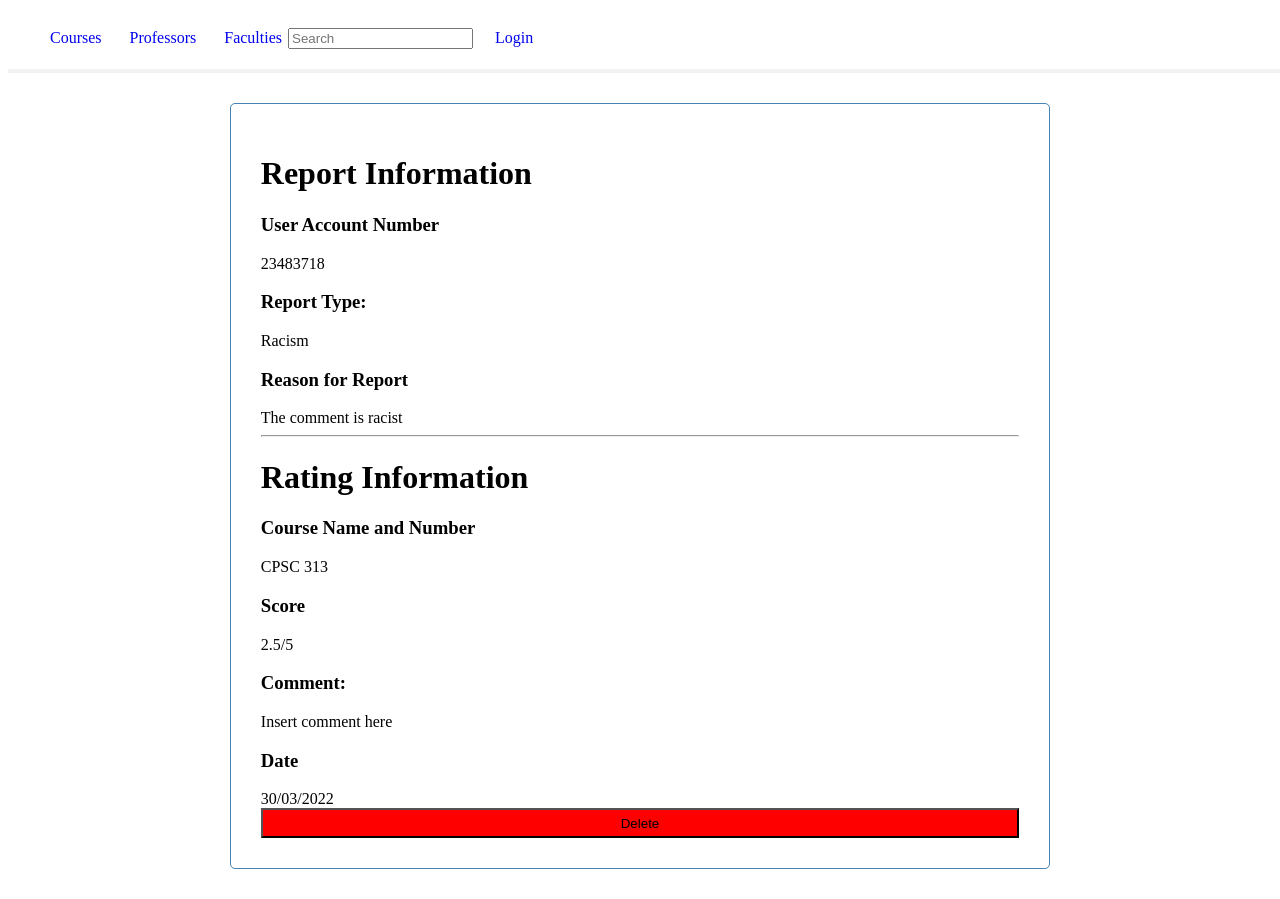
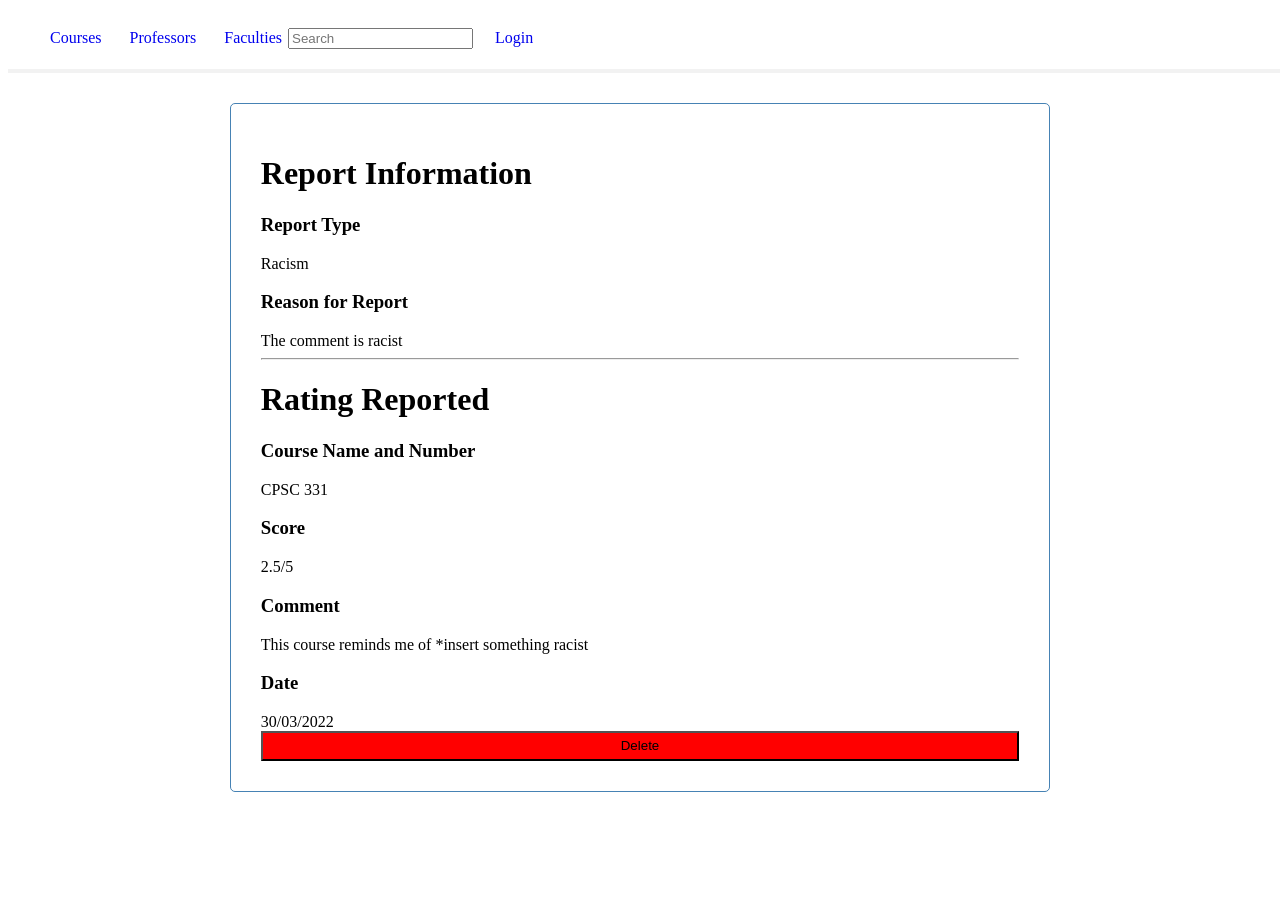
Before and after one commit to kayrux/University-Course-Helper, a React (Create React App) app in the folder client/: page /reports/1 in a window 1280 px wide. Shown: the top 899 px of the page. After the commit the page ends 822 px from the top, so only its background shows below. Built offline with nearby package versions, Linux system fonts and the light colour scheme.

Commit message:
Updated Report info page

```diff
--- a/client/src/pages/reportInfo/ReportInfo.js
+++ b/client/src/pages/reportInfo/ReportInfo.js
@@ -9,25 +9,23 @@ const ReportInfo = () => {
     return (
         <div className="display-container">
             <h1>Report Information</h1>
-            <h3>User Account Number</h3>
-            <p>23483718</p>
-            <h3>Report Type:</h3>
+            <h3>Report Type</h3>
             <p1>Racism</p1>
             <h3>Reason for Report</h3>
             <p1>The comment is racist</p1>
             <hr />
-            <h1>Rating Information</h1>
+            <h1>Rating Reported</h1>
             <h3>Course Name and Number</h3>
             <p1>
-                CPSC 313
+                CPSC 331
             </p1>
             <h3>Score</h3>
             <p1>
                 2.5/5
             </p1>
-            <h3>Comment:</h3>
+            <h3>Comment</h3>
             <p1>
-                Insert comment here
+                This course reminds me of *insert something racist
             </p1>
             <h3>Date</h3>
             <p1>30/03/2022</p1>
```
